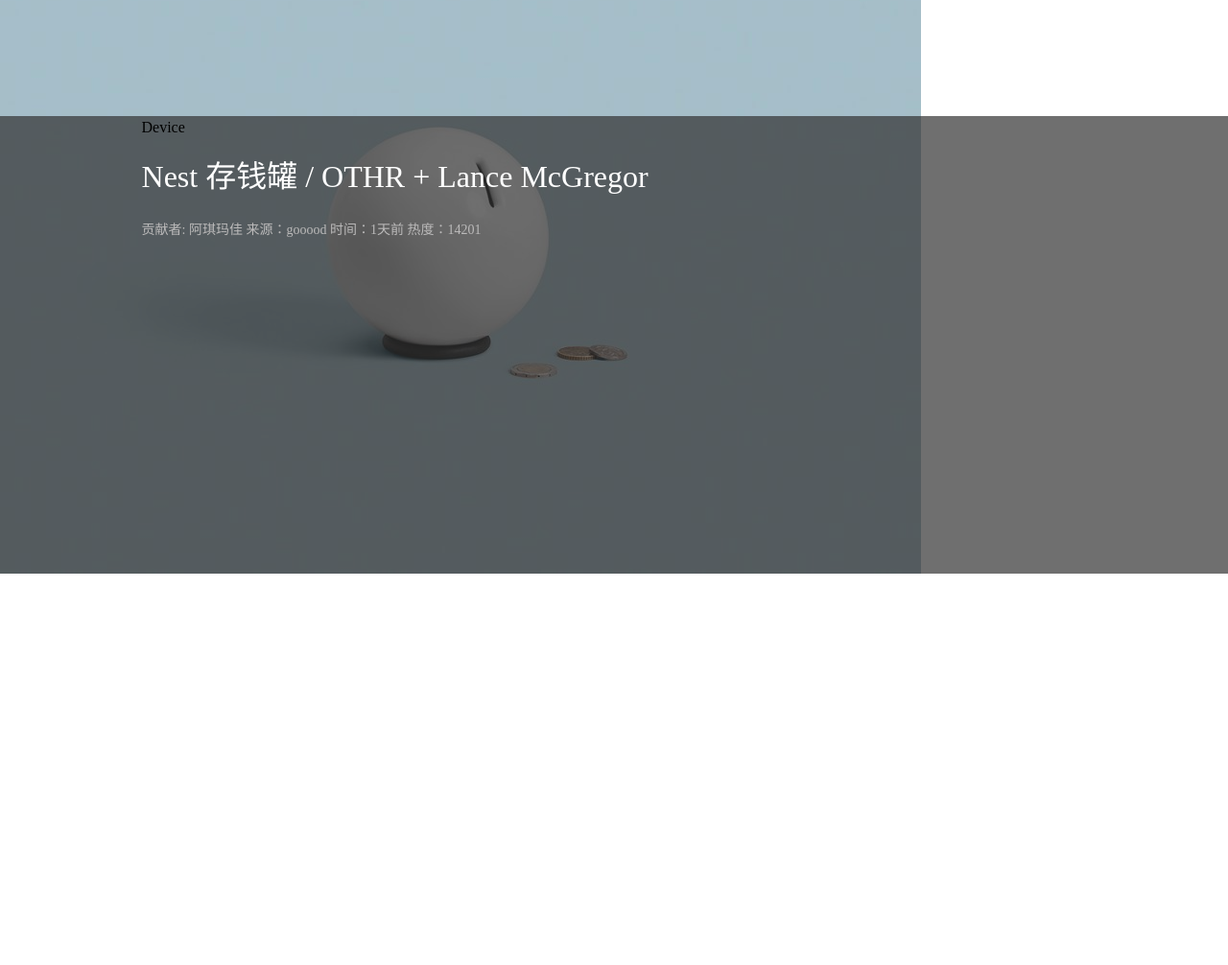
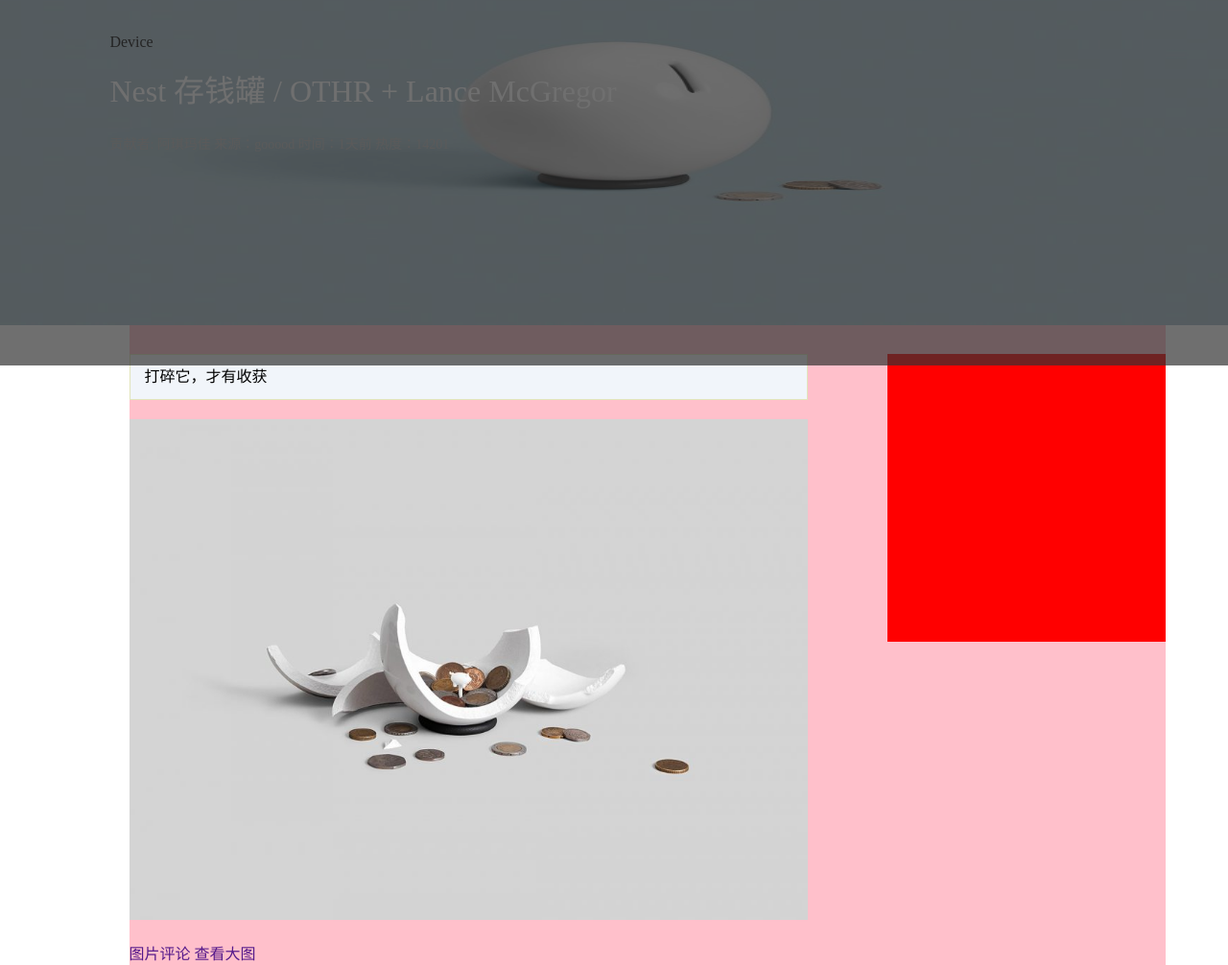
Before and after one commit to 123gyh/secc, a website: page show.html in a window 1280 px wide. Shown: the part 200-1206 px from the top of the page at 96% size. Drawn offline with Linux system fonts and the light colour scheme.

Commit message:
glup.js 改变

```diff
--- a/assets/scss/show.scss
+++ b/assets/scss/show.scss
@@ -289,26 +289,38 @@
 /********************************/
 
 .datuk {
+    margin: 0 auto;
     width: 100%;
-    position: relative;
     height: 450px;
     margin-top: 89px;
 }
 
+.datu {
+    position: relative;
+    width: 1349px;
+    height: 450px;
+    // overflow:hidden;
+}
+
 .datu img {
     position: absolute;
-    top: 0;
+    // bottom: -30px;
+    bottom: 0;
     left: 0;
+    width: 100%;
+    height: 450px;
 }
 
 .opacity {
-    position: absolute;
-    // top: 50%;
-    left: 0;
-    margin-top: 232px;
-    background: #333;
     width: 100%;
     height: 477px;
+    position: absolute;
+    // background: transparent;
+    background: #333;
+    left: 0;
+    top: 13%;
+    z-index: 1;
+    -moz-opacity: 0.7;
     opacity: 0.7;
 }
 
@@ -346,4 +358,48 @@
     width: 1080px;
     margin: 0 auto;
     padding-top: 30px;
+    height: 5142px;
+    background: pink;
+    .main-l {
+        float: left;
+        width: 707px;
+        padding-bottom: 65px;
+        h3 {
+            border: 1px solid #E1E4BB;
+            background: #F1F5FA;
+            padding: 15px;
+            margin-bottom: 20px;
+        }
+        p {
+            width: 707px;
+            display: block;
+            margin: 0 0 25px;
+            position: relative;
+            img {
+                width: 707px;
+                height: 522.2px;
+            }
+            .pinglun {
+                position: absolute;
+                bottom: -30px;
+                width: 677px;
+                height: 22px;
+                background-color: rgba(0, 0, 0, 0.6);
+                font-family: lucida;
+                padding: 8px 15px;
+                border-radius: 4px;
+                font-size: 16px;
+                font-weight: 400;
+                opacity: .8;
+                z-index: 9;
+                background: red;
+            }
+        }
+    }
+    .main-r {
+        width: 290px;
+        height: 300px;
+        float: right;
+        background: red;
+    }
 }
--- a/gulpfile.js
+++ b/gulpfile.js
@@ -4,7 +4,7 @@
     scss = require('gulp-sass');
 
 // 静态服务器 + 监听 scss/html 文件
-gulp.task('serve', ['scss'], function() {
+gulp.task('serve', function() {
 
     browserSync.init({
         server: "./"
@@ -22,4 +22,4 @@
         .pipe(reload({ stream: true }));
 });
 
-gulp.task('default', ['serve']);
+gulp.task('default', ['server']);
--- a/show.html
+++ b/show.html
@@ -185,6 +185,8 @@
                 </ul>
             </div>
             <!-- 二级菜单end -->
+            <!-- 第二个小头部 -->
+            <div class="header2"></div>
         </header>
         <div class="datuk">
             <div class="datu">
@@ -204,7 +206,19 @@
                 </div>
             </div>
         </div>
-        <div class="main"> </div>
+        <div class="main">
+            <div class="main-l">
+                <h3>打碎它，才有收获</h3>
+                <div class="tupian">
+                    <p>
+                        <img src="assets/imagesshow/m1jpg.jpg" alt="">
+                        <div class="pinglun"><a href="">图片评论</a>
+                            <a href="">查看大图</a></div>
+                    </p>
+                </div>
+            </div>
+            <div class="main-r"></div>
+        </div>
     </div>
 </body>
 
```
Also changed, not shown: assets/css/show.css, assets/imagesshow/m1jpg.jpg (added), assets/m1.jpg (added).
